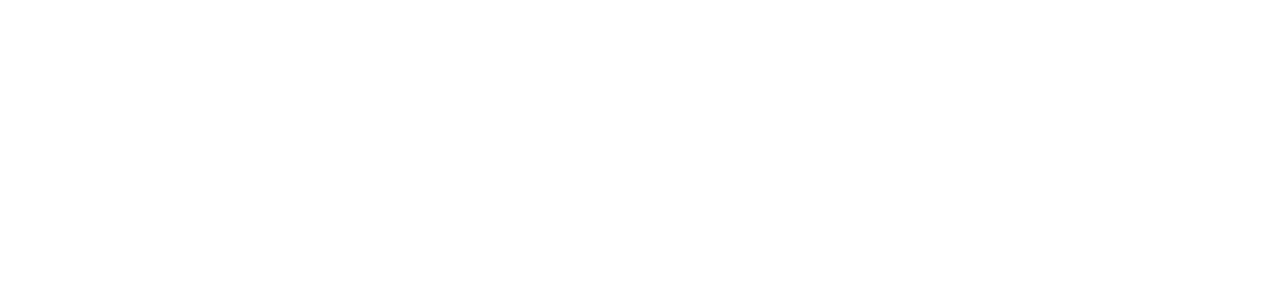
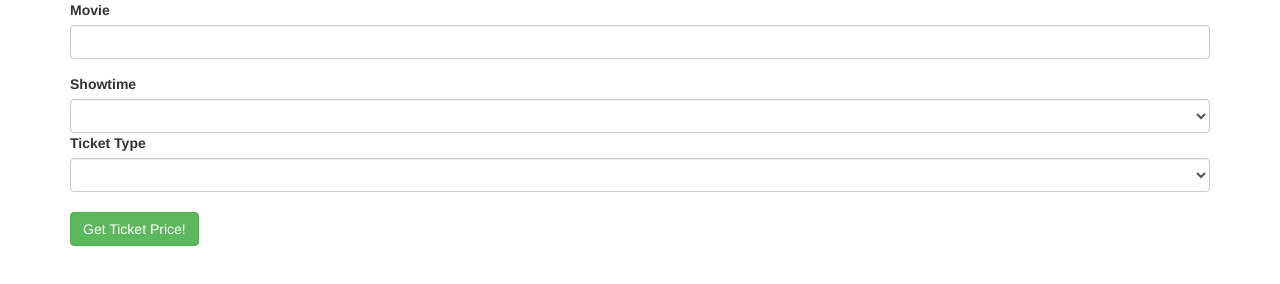
Before and after one commit to trevorelvey/movieTickets, a plain HTML site: page index.html in a window 1280 px wide. Drawn offline with Linux system fonts and the light colour scheme.

Commit message:
add html and javascript for form

```diff
--- a/index.html
+++ b/index.html
@@ -11,6 +11,29 @@
   </head>
   <body>
     <div class="container">
+      <form id="ticketSelect">
+
+        <div class="form-group">
+         <label for="newRelease">Movie</label>
+         <input type="text" class="form-control" id="newRelease">
+        </div>
+
+         <label for="matinee">Showtime</label>
+         <select class="form-control" id="matinee">
+         <option value="NaN"></option>
+         <option value="Evening">Evening Showing</option>
+         <option value="Matinee">Matinee Showing</option>
+         </select>
+
+         <label for="senior">Ticket Type</label>
+         <select class="form-control" id="senior">
+         <option value="NaN"></option>
+         <option value="Regular">Regular Ticket</option>
+         <option value="Senior">Senior Ticket</option>
+        </select>
+        <br>
+        <input class="btn btn-success" type="submit" value="Get Ticket Price!">
+      </form>
 
     </div>
   </body>
--- a/js/scripts.js
+++ b/js/scripts.js
@@ -34,3 +34,18 @@ Ticket.prototype.ticketPrice = function () {
   var result = price + this.newRelease() + this.matinee() + this.senior();
   return result;
 };
+
+function resetFields() {
+  $("input#newRelease").val("");
+  $("input#matinee").val("");
+  $("input#senior").val("");
+};
+
+$(document).ready(function() {
+  $("form#ticketSelect").submit(function(event) {
+
+    var inputMovie = #(this).find("input#newRelease").val();
+    var inputMatinee = #(this).find("input#matinee").val();
+    var inputTicketPrice = #(this).find("input#ticketPrice").val();
+  });
+});
```
Also changed, not shown: 1 other file.
